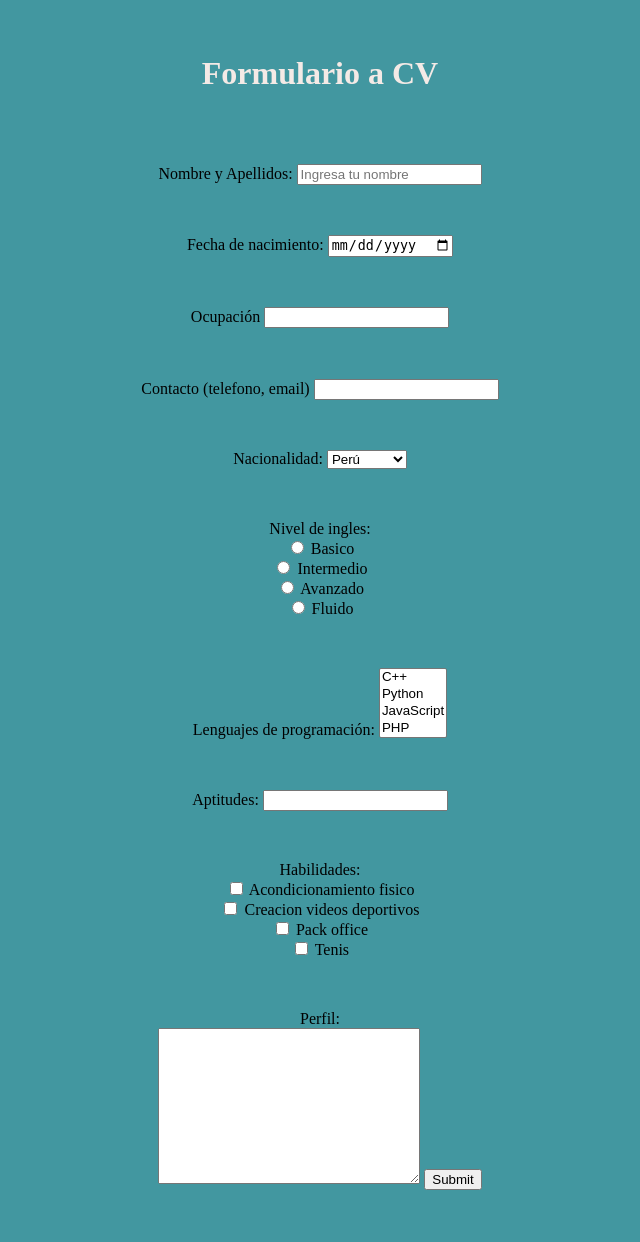
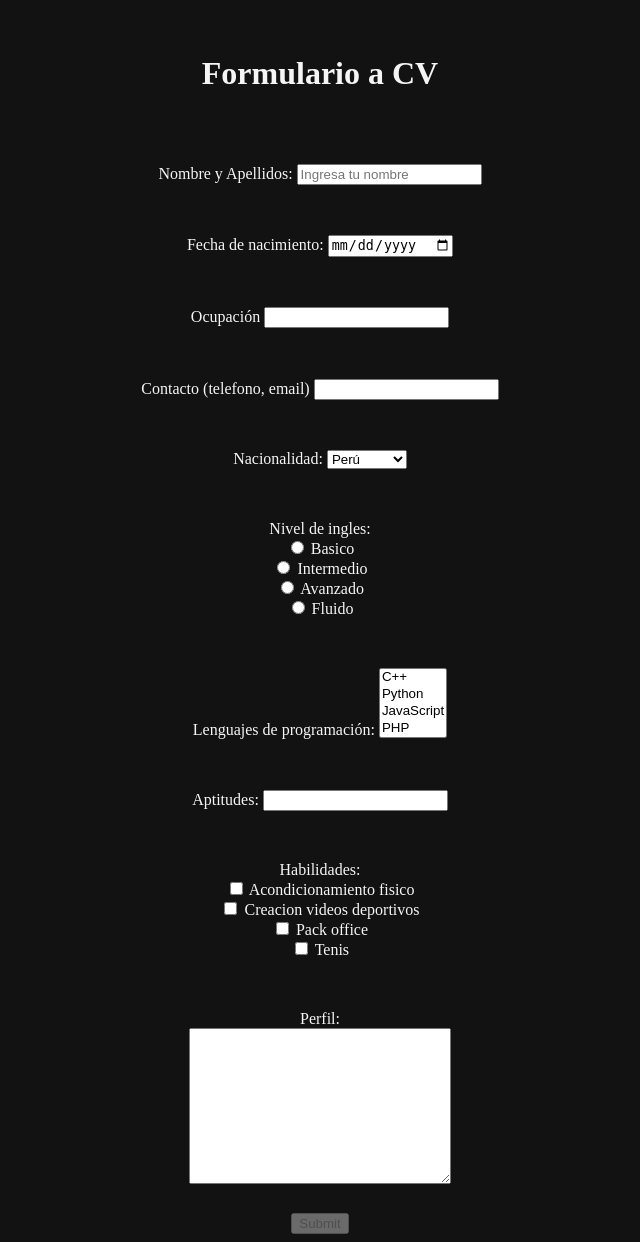
Before and after one commit to felix-gy/Formulario-a-CV, a Flask app: page / in a window 1280 px wide. Shown: the whole page, without its empty margins (320-960 px from the left). Before the commit the page ends 1190 px from the top, so only its background shows below. Run offline with Flask 2, Linux system fonts and the light colour scheme.

Commit message:
add javascript and css

```diff
--- /dev/null
+++ b/static/script.js
@@ -0,0 +1,15 @@
+document.addEventListener('DOMContentLoaded', () => {
+	document.querySelector("#submit").disabled = true;
+
+	document.querySelectorAll('.check_empty').forEach(input => {
+		input.onkeyup = () => {
+			if(input.value.length > 0 )
+				document.querySelector('#submit').disabled = false;
+			else
+				document.querySelector('#submit').disabled = true;
+
+		};
+
+	});
+
+});
--- a/static/style.css
+++ b/static/style.css
@@ -1,12 +1,12 @@
 body {
     text-align: center;
-    color: #000000 ;
-    background-color: #4297A0;
+    color: #F5F5F5 ;
+    background-color: #121212;
 }
 header {
     position:static ;
     padding: 2%;
-    color: #F4EAE6;
+    color: #F5F5F5;
 }
 div {
     padding: 2%;
--- a/templates/index.html
+++ b/templates/index.html
@@ -6,6 +6,7 @@
     <meta name="viewport" content="width=device-width, initial-scale=1.0">
     <title>FORMULARIO</title>
     <link rel="stylesheet" href="{{ url_for('static', filename='style.css') }}"/>
+    <script src="{{url_for('static', filename='script.js')}}"></script>
 </head>
 <body>
     <header>
@@ -16,7 +17,7 @@
             <div>
                 <label for="nombre">
                     <span>Nombre y Apellidos:</span>
-                    <input type="text" name="nombre" id="nombre" placeholder="Ingresa tu nombre">
+                    <input type="text" name="nombre" class="check_empty" id="nombre" placeholder="Ingresa tu nombre">
                 </label>
             </div>
             <div>
@@ -91,10 +92,9 @@
                 <label for="perfil">
                     <span>Perfil:</span><br>
                     <textarea name="perfil" id="" cols="30" rows="10"></textarea>
-
                 </label>
-                <input type="submit">
             </div>
+            <input id="submit" type="submit">
         </form>
     </main>
 
```
